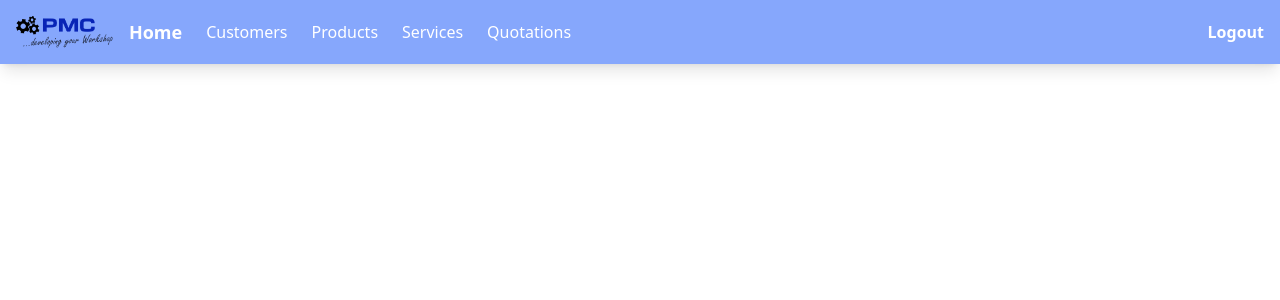
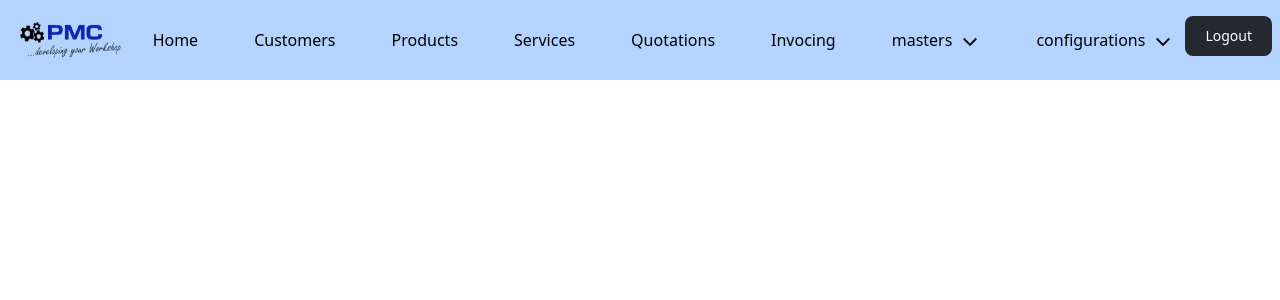
Before and after one commit to RafeeqSyedAmjad/PMC_ERP, a React (Vite) app in the folder Frontend/: page / in a window 1280 px wide. Shown: the top 300 px of the page. Built offline with nearby package versions, Linux system fonts and the light colour scheme.

Commit message:
Feat: Created New Navbar implmented Hamburger theme in Mobile Screen

```diff
--- /dev/null
+++ b/Frontend/src/components/Navbar/Button.jsx
@@ -0,0 +1,20 @@
+import PropTypes from 'prop-types';
+
+function Button({ onClick, children }) {
+    return (
+        <button
+            type="button"
+            onClick={onClick}
+            className="text-white bg-[#24292F] hover:bg-[#24292F]/90 focus:ring-4 focus:outline-none focus:ring-[#24292F]/50 font-medium rounded-lg text-sm px-5 py-2.5 text-center inline-flex items-center dark:focus:ring-gray-500 dark:hover:bg-[#050708]/30 me-2 mb-2"
+        >
+            {children}
+        </button>
+    );
+}
+
+Button.propTypes = {
+    onClick: PropTypes.func.isRequired,
+    children: PropTypes.node.isRequired,
+};
+
+export default Button;
--- /dev/null
+++ b/Frontend/src/components/Navbar/Mylinks.jsx
@@ -0,0 +1,22 @@
+export const links = [{
+    name: "masters",
+    submenu: true,
+    sublinks: [
+        {
+            Head: 'Product Category',
+        },
+        {
+            Head: "Country of Origin",
+        }
+    ],
+},
+{
+    name: "configurations",
+    submenu: true,
+    sublinks: [
+        {
+            Head: 'Labour Rate',
+        },
+
+    ],
+}]
--- /dev/null
+++ b/Frontend/src/components/Navbar/NavLinks.jsx
@@ -0,0 +1,100 @@
+import { useState } from "react";
+import { Link } from "react-router-dom";
+import { IoChevronUp, IoChevronDownSharp } from "react-icons/io5";
+import { links } from "./Mylinks";
+
+const NavLinks = () => {
+    const [heading, setHeading] = useState("");
+    const [subHeading, setSubHeading] = useState("");
+
+    return (
+        <>
+            {links.map((link, linkIndex) => (
+                <div key={linkIndex}>
+                    <div className="px-3 text-left md:cursor-pointer group">
+                        <h1
+                            className="flex items-center justify-between pr-5 text-black py-7 md:pr-0 group"
+                            onClick={() => {
+                                heading !== link.name ? setHeading(link.name) : setHeading("");
+                                setSubHeading("");
+                            }}
+                        >
+                            {link.name}
+                            <span className="inline text-xl md:hidden">
+                                {heading === link.name ? <IoChevronUp /> : <IoChevronDownSharp />}
+                            </span>
+                            <span className="hidden text-xl md:mt-1 md:ml-2 md:block group-hover:rotate-180 group-hover:-mt-2">
+                                <IoChevronDownSharp />
+                            </span>
+                        </h1>
+                        {link.submenu && (
+                            <div>
+                                <div className="absolute hidden top-20 group-hover:md:block hover:md:block">
+                                    <div className="py-3">
+                                        <div className="absolute w-4 h-4 mt-1 rotate-45 bg-[#B4D4FF] left-3"></div>
+                                    </div>
+                                    <div className="grid grid-cols-1 gap-10 p-5 bg-[#B4D4FF]">
+                                        {link.sublinks.map((mysublinks, sublinkIndex) => (
+                                            <div key={sublinkIndex}>
+                                                <h1 className="text-lg font-semibold text-black hover:text-white">
+                                                    {mysublinks.Head}
+                                                </h1>
+                                                {mysublinks.sublink && (
+                                                    <ul>
+                                                        {mysublinks.sublink.map((slink, slinkIndex) => (
+                                                            <li key={slinkIndex} className="text-sm text-black my-2.5">
+                                                                <Link to={slink.link} className="hover:text-[#EEF5FF]">
+                                                                    {slink.name}
+                                                                </Link>
+                                                            </li>
+                                                        ))}
+                                                    </ul>
+                                                )}
+                                            </div>
+                                        ))}
+                                    </div>
+                                </div>
+                            </div>
+                        )}
+                    </div>
+                    {/* Mobile menus */}
+                    <div
+                        className={`
+            ${heading === link.name ? "md:hidden" : "hidden"}
+          `}
+                    >
+                        {link.sublinks.map((slinks, slinkIndex) => (
+                            <div key={slinkIndex}>
+                                <div>
+                                    <h1
+                                        onClick={() =>
+                                            subHeading !== slinks.Head
+                                                ? setSubHeading(slinks.Head)
+                                                : setSubHeading("")
+                                        }
+                                        className="flex items-center justify-between py-4 pr-5 font-semibold text-black cursor-pointer pl-7 md:pr-0 hover:text-white"
+                                    >
+                                        {slinks.Head}
+                                    </h1>
+                                    <div className={`${subHeading === slinks.Head ? "md:hidden" : "hidden"}`}>
+                                        {slinks.sublink && (
+                                            <ul>
+                                                {slinks.sublink.map((slink, slinkIndex) => (
+                                                    <li key={slinkIndex} className="py-3 pl-14">
+                                                        <Link to={slink.link}>{slink.name}</Link>
+                                                    </li>
+                                                ))}
+                                            </ul>
+                                        )}
+                                    </div>
+                                </div>
+                            </div>
+                        ))}
+                    </div>
+                </div>
+            ))}
+        </>
+    );
+};
+
+export default NavLinks;
--- a/Frontend/src/components/Navbar/Navbar.jsx
+++ b/Frontend/src/components/Navbar/Navbar.jsx
@@ -1,46 +1,127 @@
 
-import { Link, } from 'react-router-dom';
+import { Link, useNavigate, } from 'react-router-dom';
 // import {useRecoilValue} from 'recoil';
 // import {isAuthenticatedState} from '../../atoms/authState';
 
 import logo from '../../assets/logo.png';
+import NavLinks from './NavLinks';
+import Button from './Button';
+import { CgMenu } from "react-icons/cg";
+import { useState } from 'react';
+import { MdClose } from "react-icons/md";
 
 export default function Navbar() {
+
+    const [open,setOpen] = useState(false)
     // const isAuthenticated = useRecoilValue(isAuthenticatedState);
     // const location = useLocation();
 
     // if(!isAuthenticated || location.pathname === '/login'){
     //     return null;
     // }
+
+    const Navigate = useNavigate();
+
+    const handleLogout = () => {
+        // Perform any logout logic here
+
+        // Redirect to the login page
+        Navigate('/login');
+    };
+
     return (
-        <nav className="bg-[#86A7FC] shadow-lg">
-            <div className="container px-4 mx-auto">
-                <div className="flex items-center justify-between py-4">
-                    <div className="flex items-center">
-                        <img src={logo} alt="Logo" className="h-8 mr-4" />
-                        <Link to="/" className="text-lg font-semibold text-white hover:text-gray-200">
-                            Home
-                        </Link>
-                        <Link to="/customers" className="ml-6 text-white hover:text-gray-200">
-                            Customers
-                        </Link>
-                        <Link to="/products" className="ml-6 text-white hover:text-gray-200">
-                            Products
-                        </Link>
-                        <Link to="/services" className="ml-6 text-white hover:text-gray-200">
-                            Services
-                        </Link>
-                        <Link to="/quotations" className="ml-6 text-white hover:text-gray-200">
-                            Quotations
-                        </Link>
-                    </div>
-                    <div>
-                        <Link to="/logout" className="font-semibold text-white hover:text-gray-200">
-                            Logout
-                        </Link>
+        <nav className='bg-[#B4D4FF]'>
+
+            <div className='flex items-center justify-around font-medium'>
+                <div className='z-50 flex justify-between w-full p-5 md:w-auto'>
+                    <img src={logo} alt='logo' className='md:cursor-pointer h-9' />
+                    <div className='text-3xl md:hidden' onClick={()=>setOpen(!open)}>
+                        {open ? <MdClose /> : <CgMenu />}
                     </div>
                 </div>
+                <ul className='items-center hidden gap-8 md:flex upppercase'>
+                    <li>
+                        <Link to="/" className="px-3 text-black py-7 hover:text-gray-200">Home</Link>
+
+                    </li>
+                    <li>
+                        <Link to="/customers" className="px-3 text-black hover:text-gray-200">Customers</Link>
+
+                    </li>
+                    <li>
+                        <Link to="/products" className="px-3 text-black hover:text-gray-200">Products</Link>
+
+                    </li>
+                    <li>
+                        <Link to="/services" className="px-3 text-black hover:text-gray-200">Services</Link>
+
+                    </li>
+                    <li>
+                        <Link to="/quotations" className="px-3 text-black hover:text-gray-200">Quotations</Link>
+                    </li>
+                    <li>
+                        <Link to="/invoicing" className="px-3 text-black hover:text-gray-200">Invocing</Link>
+                    </li>
+                    <NavLinks />
+                </ul>
+                <div className='hidden md:block'>
+                    <Button onClick={handleLogout}>Logout</Button>
+                </div>
+
+                {/*Mobile Nav*/}
+                <ul className= {`
+                    md:hidden bg-[#B4D4FF] fixed w-full top-0 overflow-y-auto bottom-0 py-24 pl-4
+                    duration-500  ${open ? "left-0" : "left-[-100%]"}
+                `}>
+                    <div className='mb-10'>
+                        <li>
+                            <Link to="/" className="px-3 mb-10 text-black py-7 hover:text-gray-200">Home</Link>
+
+                        </li>
+                    </div>
+
+                    <div className='mb-10'>
+                        <li>
+                            <Link to="/customers" className="px-3 text-black hover:text-gray-200">Customers</Link>
+
+                        </li>
+                    </div>
+
+                    <div className='mb-10'>
+                        <li>
+                            <Link to="/products" className="px-3 text-black hover:text-gray-200">Products</Link>
+
+                        </li>
+                    </div>
+
+
+
+                    <div className='mb-10'>
+                        <li>
+                            <Link to="/services" className="px-3 text-black hover:text-gray-200">Services</Link>
+
+                        </li>
+                    </div>
+
+                    <div className='mb-10'>
+                        <li>
+                            <Link to="/quotations" className="px-3 text-black hover:text-gray-200">Quotations</Link>
+                        </li>
+                    </div>
+
+                    <div className='mb-6'>
+                        <li>
+                            <Link to="/invoicing" className="px-3 text-black hover:text-gray-200">Invocing</Link>
+                        </li>
+                    </div>
+
+                    <NavLinks />
+                    <div className="py-5">
+                        <Button onClick={handleLogout}>Logout</Button>
+                    </div>
+                </ul>
             </div>
+
         </nav>
     );
 }
```
